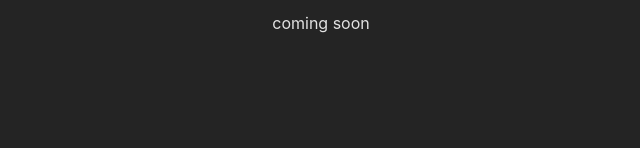
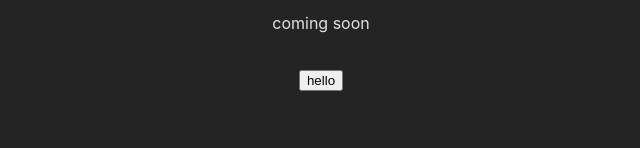
Before and after one commit to maitisoumyajit/pwa_demo_react, a React (Vite) app: page / in a window 1280 px wide. Shown: the part 152-300 px from the top of the page, without its empty margins (319-959 px from the left). Built offline with nearby package versions, Linux system fonts and the light colour scheme.

Commit message:
button added for test

```diff
--- a/src/App.tsx
+++ b/src/App.tsx
@@ -4,13 +4,12 @@ function App() {
   return (
     <>
       <div>
-        <a href="https://vitejs.dev" target="_blank">
-        </a>
-        <a href="https://react.dev" target="_blank">
-        </a>
+        <a href="https://vitejs.dev" target="_blank"></a>
+        <a href="https://react.dev" target="_blank"></a>
       </div>
       <h1>Baba Bengali</h1>
       <div className="card">coming soon</div>
+      <button>hello</button>
     </>
   );
 }
```
